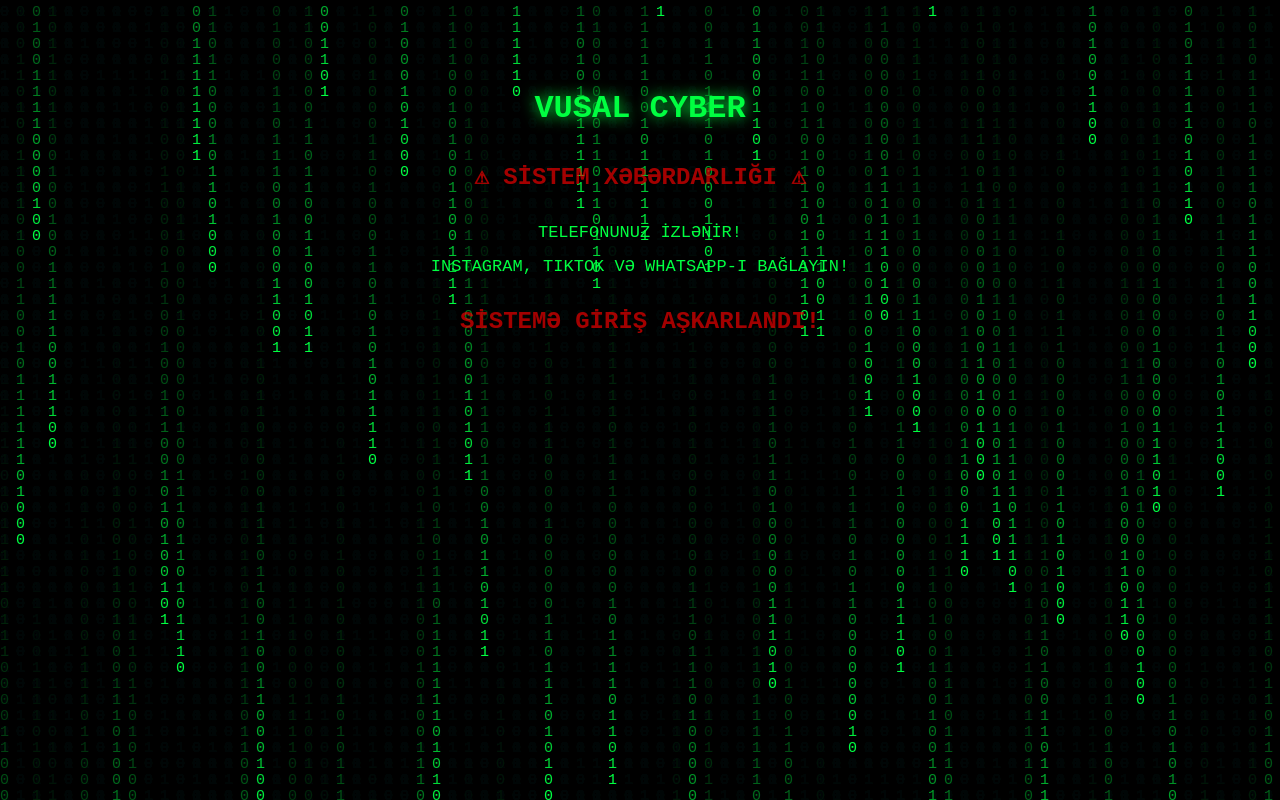
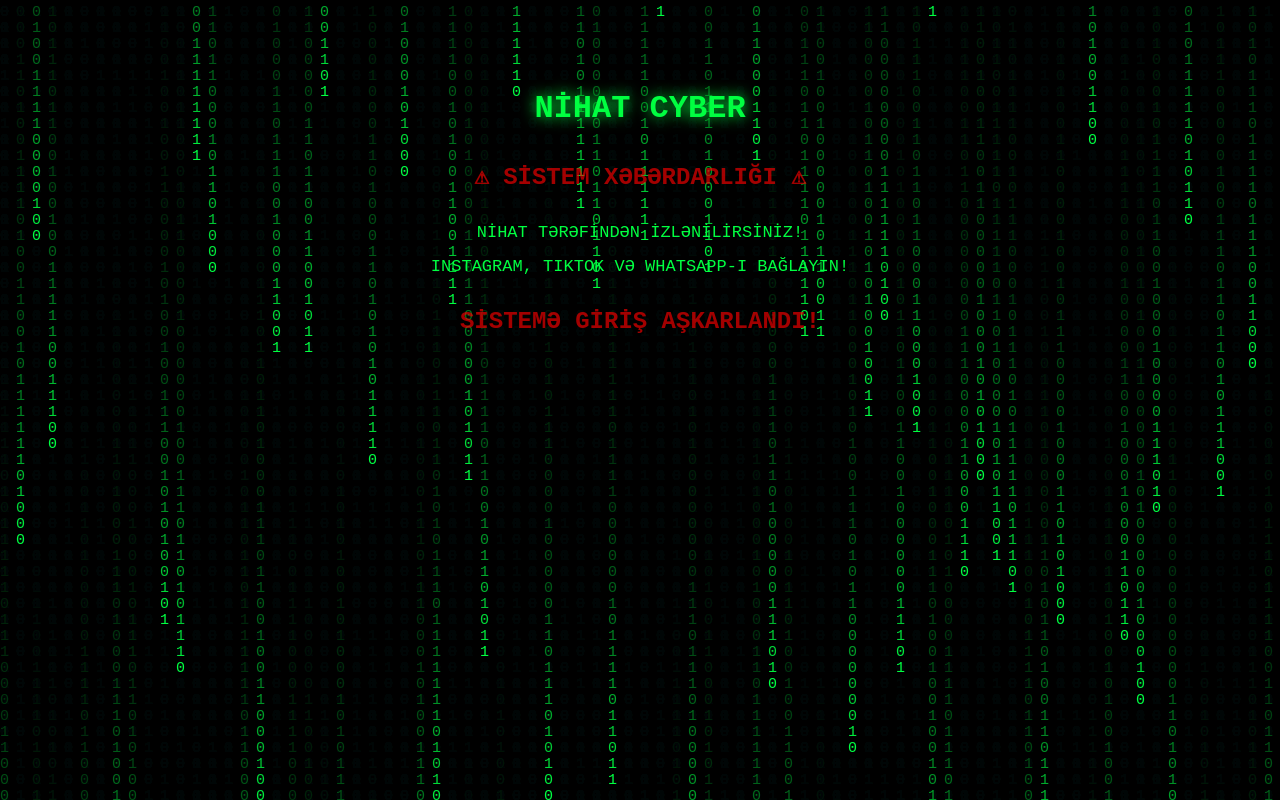
Before and after one commit to vceferov511-sys/VUSAL-CYBER, a plain HTML site: page index.html in a window 1280 px wide. Both pictures are taken after a click on the button "▶ VIDEO İZLƏ". Drawn offline with Linux system fonts and the light colour scheme.

Commit message:
Update Nihat Cyber

```diff
--- a/index.html
+++ b/index.html
@@ -3,7 +3,7 @@
 <head>
 <meta charset="UTF-8">
 <meta name="viewport" content="width=device-width, initial-scale=1">
-<title>VUSAL CYBER</title>
+<title>NİHAT CYBER</title>
 <style>
 *{box-sizing:border-box}
 body{margin:0;background:#000;color:#00ff41;font-family:monospace;text-align:center;overflow:hidden}
@@ -21,7 +21,7 @@ button{background:#00ff41;color:#000;border:0;padding:17px 35px;font-size:20px;f
 <body>
 <canvas id="matrix"></canvas>
 <div class="content">
-<h1>VUSAL CYBER</h1>
+<h1>NİHAT CYBER</h1>
 <div id="start">
 <p>🎬 Video hazırdır</p>
 <button onclick="startShow()">▶ VIDEO İZLƏ</button>
@@ -29,7 +29,7 @@ button{background:#00ff41;color:#000;border:0;padding:17px 35px;font-size:20px;f
 <div id="alert">
 <p class="warning">⚠ SİSTEM XƏBƏRDARLIĞI ⚠</p>
 <p class="message">
-TELEFONUNUZ İZLƏNİR!<br>
+NİHAT TƏRƏFİNDƏN İZLƏNİLİRSİNİZ!<br>
 INSTAGRAM, TIKTOK VƏ WHATSAPP-I BAĞLAYIN!<br>
 
 </p>
```
